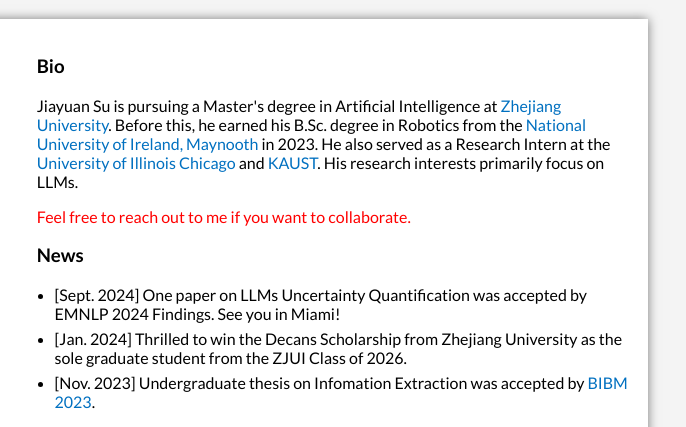
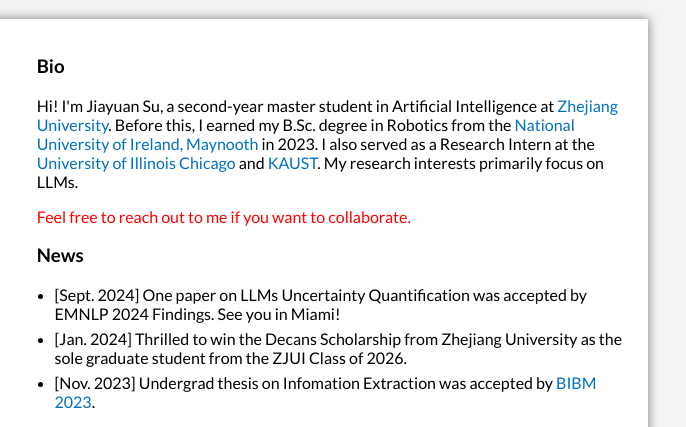
Before and after one commit to SU-JIAYUAN/su-jiayuan.github.io, a plain HTML site: page index.html in a window 1280 px wide. Shown: the top 427 px of the page, 417-1103 px from the left. Drawn offline with Linux system fonts and the light colour scheme.

Commit message:
Update index.html

```diff
--- a/index.html
+++ b/index.html
@@ -48,13 +48,13 @@
                         He received the B.E. degree from University of Science and Technology Beijing (USTB) in 2022.
                         His research lies at the intersection of computer systems and machine learning – with a particular focus on automated performance tuning. -->
 
-                        Jiayuan Su is pursuing a Master's degree in Artificial Intelligence at <a href="https://www.zju.edu.cn/english/"
+                        Hi! I'm Jiayuan Su, a second-year master student in Artificial Intelligence at <a href="https://www.zju.edu.cn/english/"
                         target="_blank">Zhejiang University</a>.
-                        Before this, he earned his B.Sc. degree in Robotics from the <a href="https://www.maynoothuniversity.ie/"
-                        target="_blank">National University of Ireland, Maynooth</a> in 2023. He also served as a Research Intern at the <a href="https://lcheng.org/"
+                        Before this, I earned my B.Sc. degree in Robotics from the <a href="https://www.maynoothuniversity.ie/"
+                        target="_blank">National University of Ireland, Maynooth</a> in 2023. I also served as a Research Intern at the <a href="https://lcheng.org/"
                         target="_blank">University of Illinois Chicago</a> and <a href="https://shao3wangdi.github.io/"
                         target="_blank">KAUST</a>.
-                        His research interests primarily focus on LLMs.
+                        My research interests primarily focus on LLMs.
                     </p>
                     <p><font color="red">
                         Feel free to reach out to me if you want to collaborate.
@@ -73,7 +73,7 @@
                                 target="_blank">arxiv</a>. </li> -->
                         <!-- <li>[Sep. 2023] Published a collaborative <a href="https://arxiv.org/abs/2311.00447" target="_blank">Survey on Green Computing</a>. </li> -->
                         <li>[Jan. 2024] Thrilled to win the Decans Scholarship from Zhejiang University as the sole graduate student from the ZJUI Class of 2026. </li>
-                        <li>[Nov. 2023] Undergraduate thesis on Infomation Extraction was accepted by <a
+                        <li>[Nov. 2023] Undergrad thesis on Infomation Extraction was accepted by <a
                                 href="https://bidma.cpsc.ucalgary.ca/IEEE-BIBM-2023/"
                                 target="_blank">BIBM 2023</a>.</li>
                         <!-- <li>[Dec. 2022] Won the <a href="https://github.com/SynodicMonth/SSScheduler"
```
